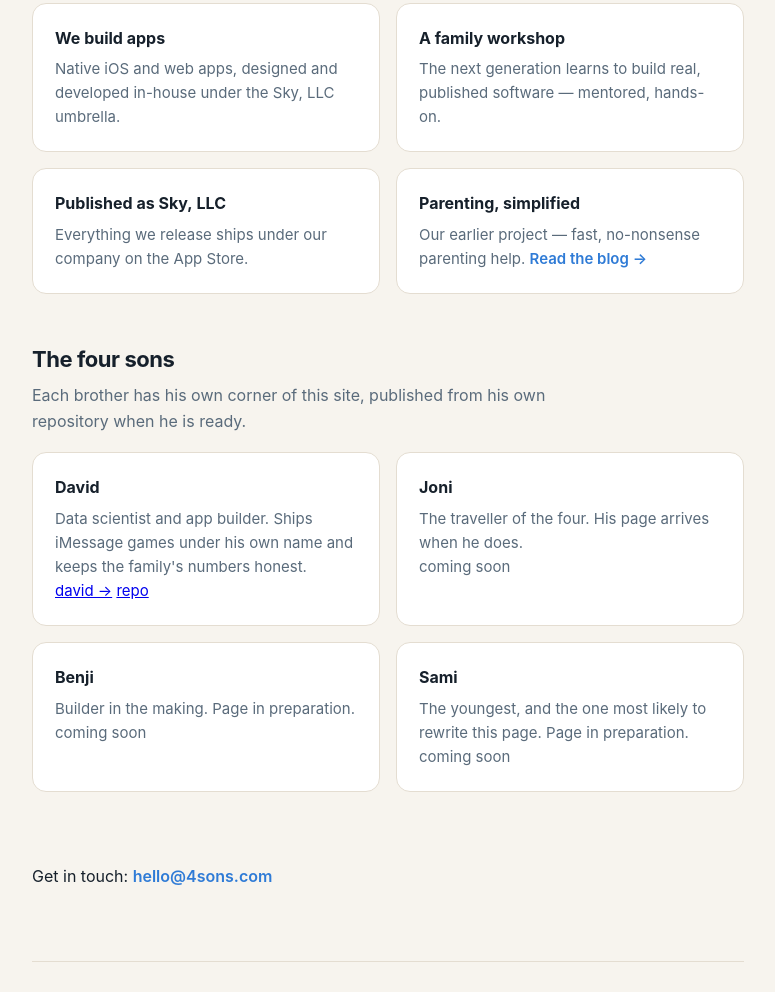
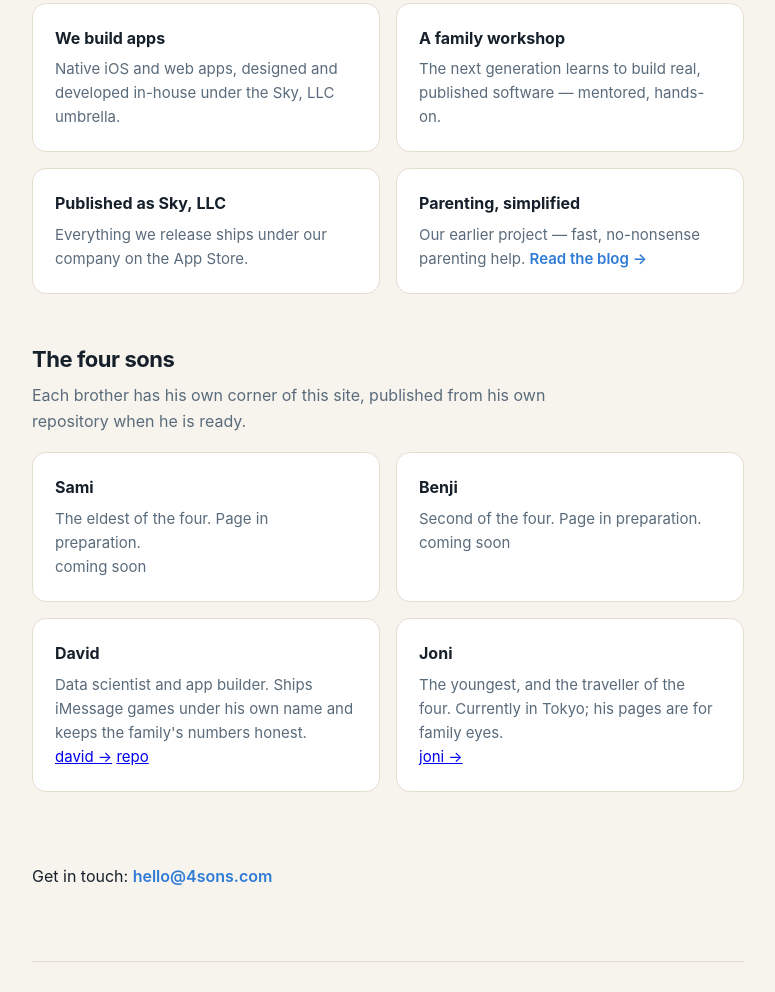
Before and after one commit to githubrobbi/4sons.com, a website: page site/index.html in a window 1280 px wide. Shown: the part 385-1377 px from the top of the page, without its empty margins (252-1027 px from the left). Drawn offline with Linux system fonts and the light colour scheme; no server answers.

Commit message:
landing: brothers in age order, Sami eldest and Joni youngest; Joni's section linked

```diff
--- a/site/index.html
+++ b/site/index.html
@@ -115,6 +115,16 @@
         <h2 style="margin:0 0 6px;font-size:22px;letter-spacing:-0.02em">The four sons</h2>
         <p class="lede" style="font-size:16px;margin:0 0 18px">Each brother has his own corner of this site, published from his own repository when he is ready.</p>
         <div class="grid" id="sons">
+          <div class="card" data-section="sami">
+            <h3>Sami</h3>
+            <p>The eldest of the four. Page in preparation.</p>
+            <p class="links"><span class="soon">coming soon</span></p>
+          </div>
+          <div class="card" data-section="benji">
+            <h3>Benji</h3>
+            <p>Second of the four. Page in preparation.</p>
+            <p class="links"><span class="soon">coming soon</span></p>
+          </div>
           <div class="card" data-section="david">
             <h3>David</h3>
             <p>Data scientist and app builder. Ships iMessage games under his own name and keeps the family's numbers honest.</p>
@@ -122,18 +132,8 @@
           </div>
           <div class="card" data-section="joni">
             <h3>Joni</h3>
-            <p>The traveller of the four. His page arrives when he does.</p>
-            <p class="links"><span class="soon">coming soon</span></p>
-          </div>
-          <div class="card" data-section="benji">
-            <h3>Benji</h3>
-            <p>Builder in the making. Page in preparation.</p>
-            <p class="links"><span class="soon">coming soon</span></p>
-          </div>
-          <div class="card" data-section="sami">
-            <h3>Sami</h3>
-            <p>The youngest, and the one most likely to rewrite this page. Page in preparation.</p>
-            <p class="links"><span class="soon">coming soon</span></p>
+            <p>The youngest, and the traveller of the four. Currently in Tokyo; his pages are for family eyes.</p>
+            <p class="links"><a href="/joni/">joni &rarr;</a></p>
           </div>
         </div>
       </section>
```
